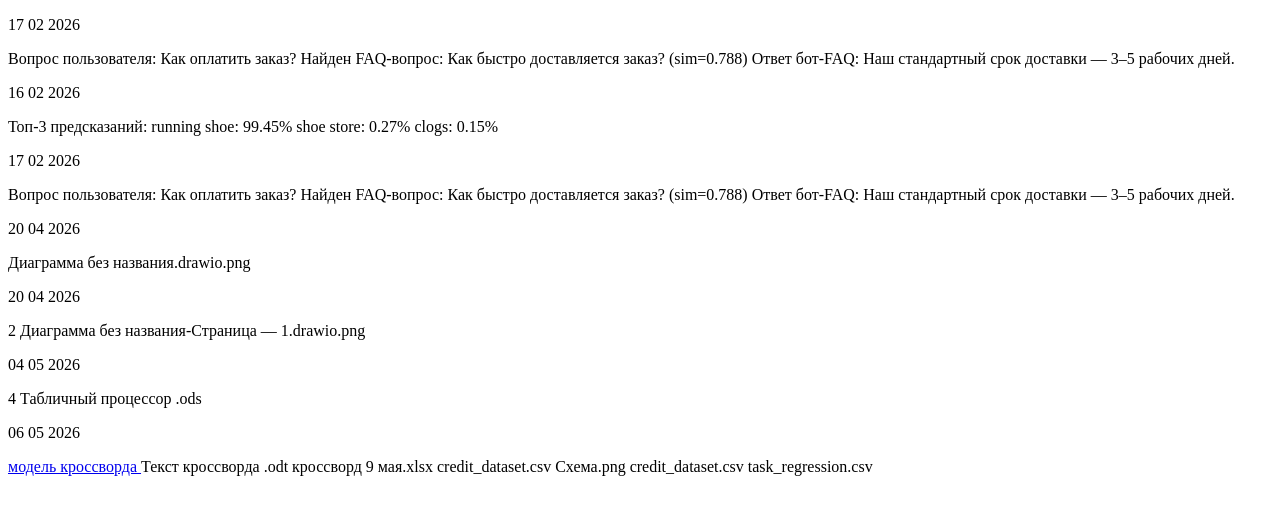
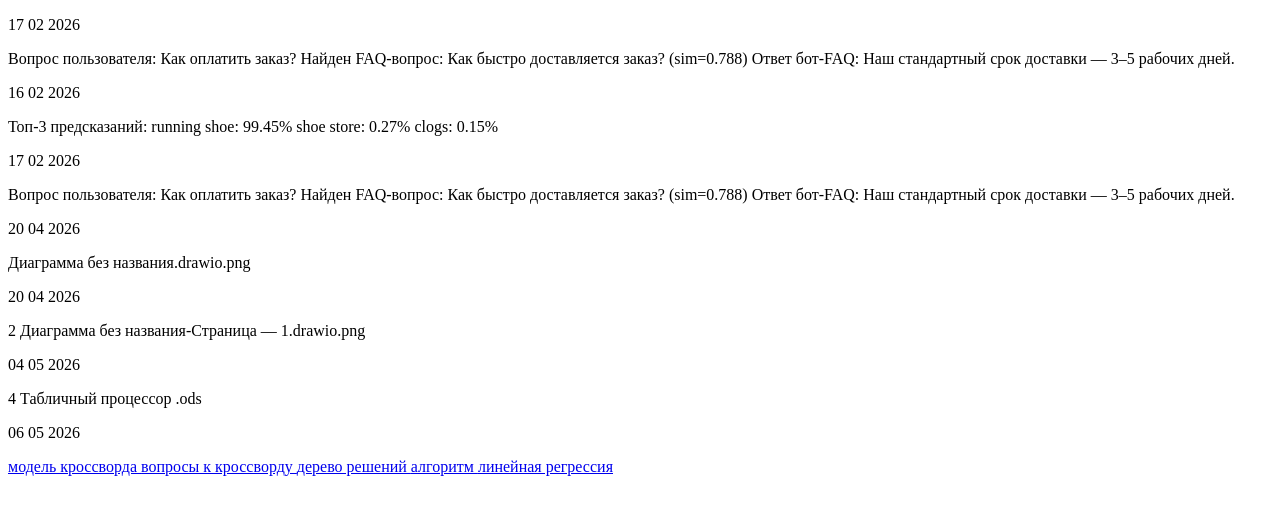
Before and after one commit to Arina28-am/jan, a plain HTML site: page index.html in a window 1280 px wide. Drawn offline with Linux system fonts and the light colour scheme.

Commit message:
Update index.html

```diff
--- a/index.html
+++ b/index.html
@@ -31,12 +31,12 @@ clogs: 0.15%
 
  <p>06 05 2026</p>
      <a href="кроссворд 9 мая.xlsx" > модель кроссворда   </a>
-    Текст кроссворда .odt
-    кроссворд 9 мая.xlsx
-    credit_dataset.csv
-Схема.png
-    credit_dataset.csv
-task_regression.csv
+    <a href="Текст_кроссворда.odt " > вопросы к кроссворду   </a>
+     <a href=" credit_dataset.csv" > дерево решений   </a>
+     <a href="Схема.png" > алгоритм   </a>
+     <a href="task_regression.csv" > линейная регрессия   </a>
+
+
 
     </body>
 </html>
```
